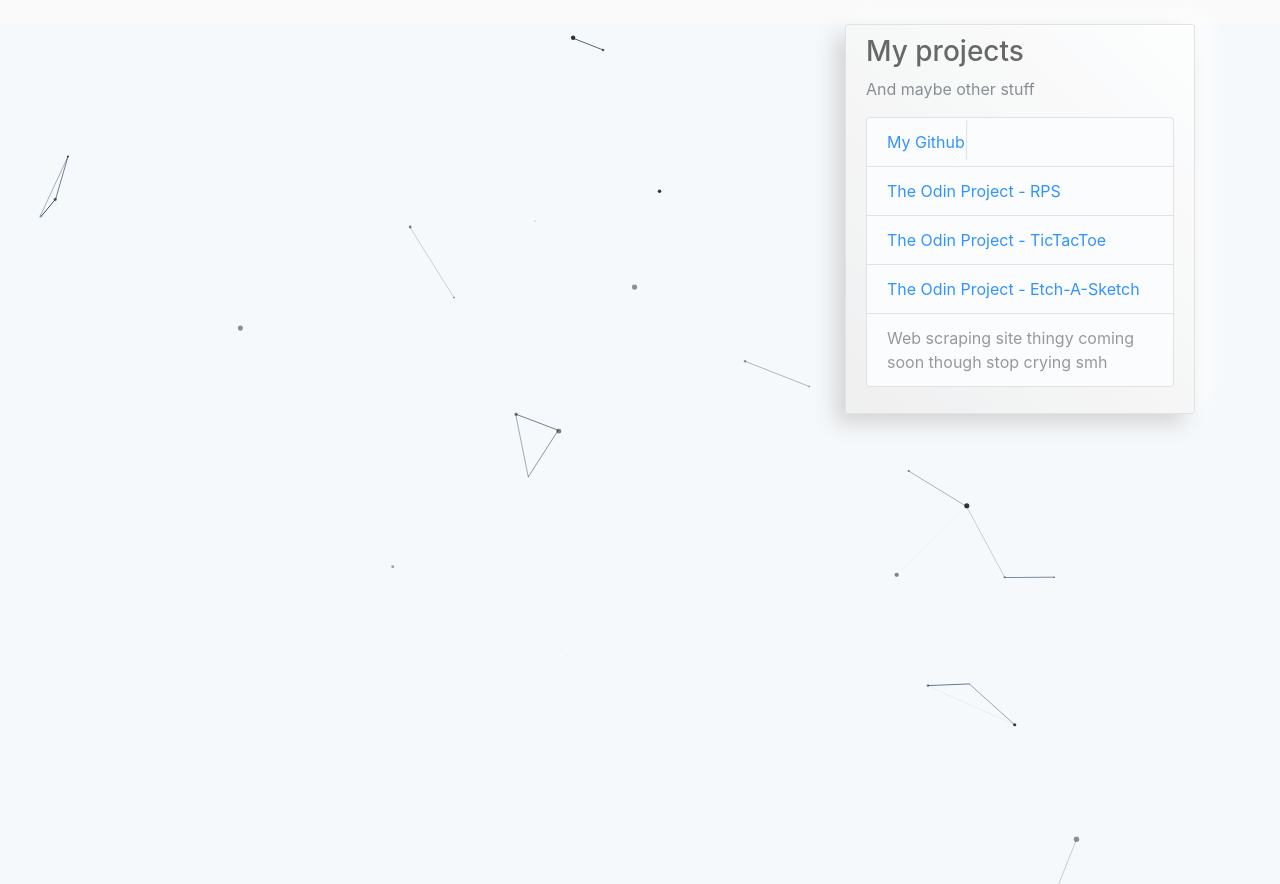
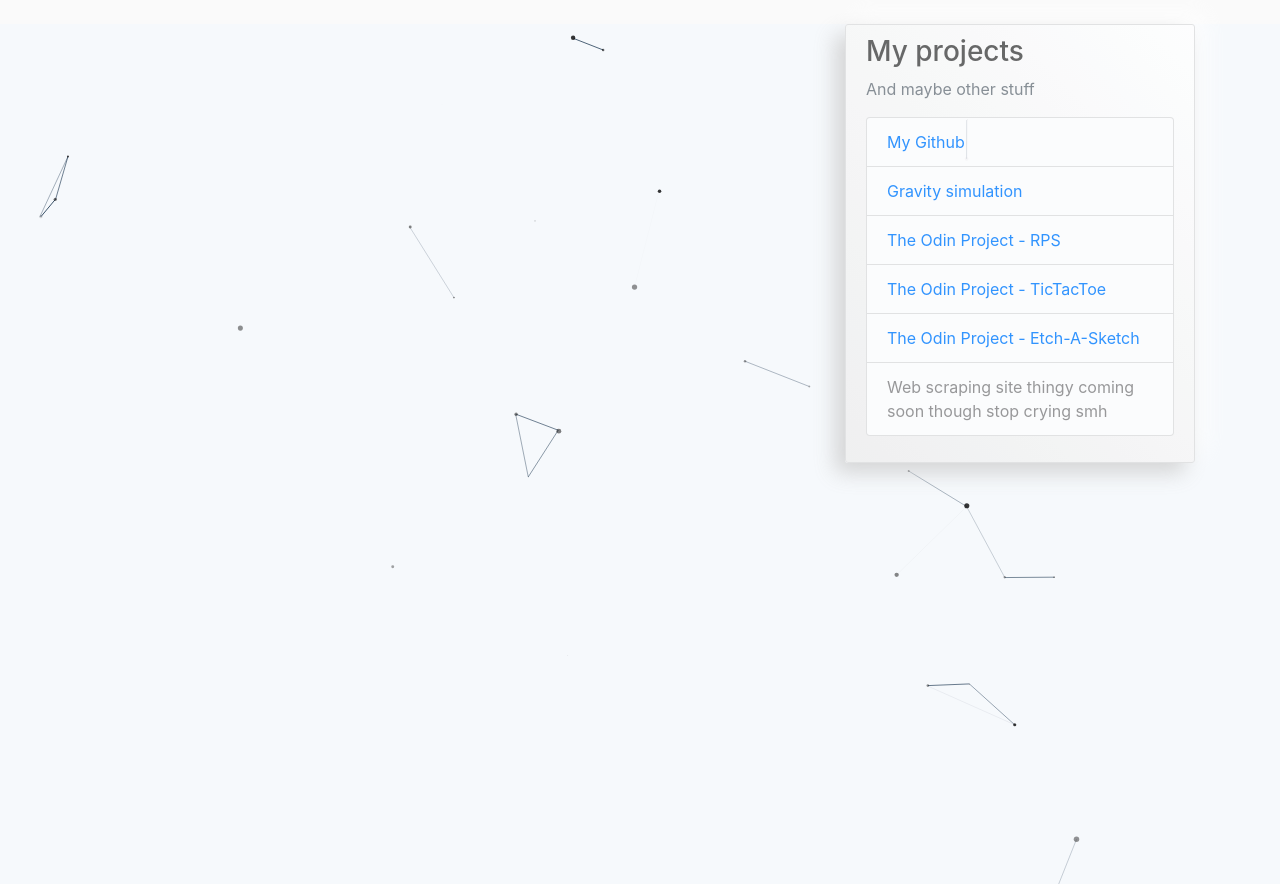
Before and after one commit to Yug34/stupid-blog, a Django app: page / in a window 1280 px wide. Shown: the part 56-940 px from the top of the page. Run offline with Django 3.2, Linux system fonts and the light colour scheme; data that the repository does not hold is empty; some libraries are stand-ins or nearby versions.

Commit message:
added gravity sim

```diff
--- a/blog/templates/blog/base.html
+++ b/blog/templates/blog/base.html
@@ -64,9 +64,10 @@
             <p class='text-muted'>And maybe other stuff
               <ul class="list-group">
                 <li class="list-group-item list-group-item-light"><a href="https://github.com/Yug34/">My Github</a></li>
-                <li class="list-group-item list-group-item-light"><a href="http://stupidblogs.me/TheOdin-RPS/">The Odin Project - RPS</a></li>
-                <li class="list-group-item list-group-item-light"><a href="http://stupidblogs.me/Odin-TicTacToe/">The Odin Project - TicTacToe</a></li>
-                <li class="list-group-item list-group-item-light"><a href="http://stupidblogs.me/Odin-EtchASketch/">The Odin Project - Etch-A-Sketch</a></li>
+              <li class="list-group-item list-group-item-light"><a href="https://github.com/Yug34/Gravity2D">Gravity simulation</a></li>
+              <li class="list-group-item list-group-item-light"><a href="http://stupidblogs.me/TheOdin-RPS/">The Odin Project - RPS</a></li>
+              <li class="list-group-item list-group-item-light"><a href="http://stupidblogs.me/Odin-TicTacToe/">The Odin Project - TicTacToe</a></li>
+              <li class="list-group-item list-group-item-light"><a href="http://stupidblogs.me/Odin-EtchASketch/">The Odin Project - Etch-A-Sketch</a></li>
                 <li class="list-group-item list-group-item-light">Web scraping site thingy coming soon though stop crying smh</li>
               </ul>
             </p>
@@ -74,7 +75,6 @@
         </div>
       </div>
     </main>
-
 
     <!-- Optional JavaScript -->
     <!-- jQuery first, then Popper.js, then Bootstrap JS -->
```
